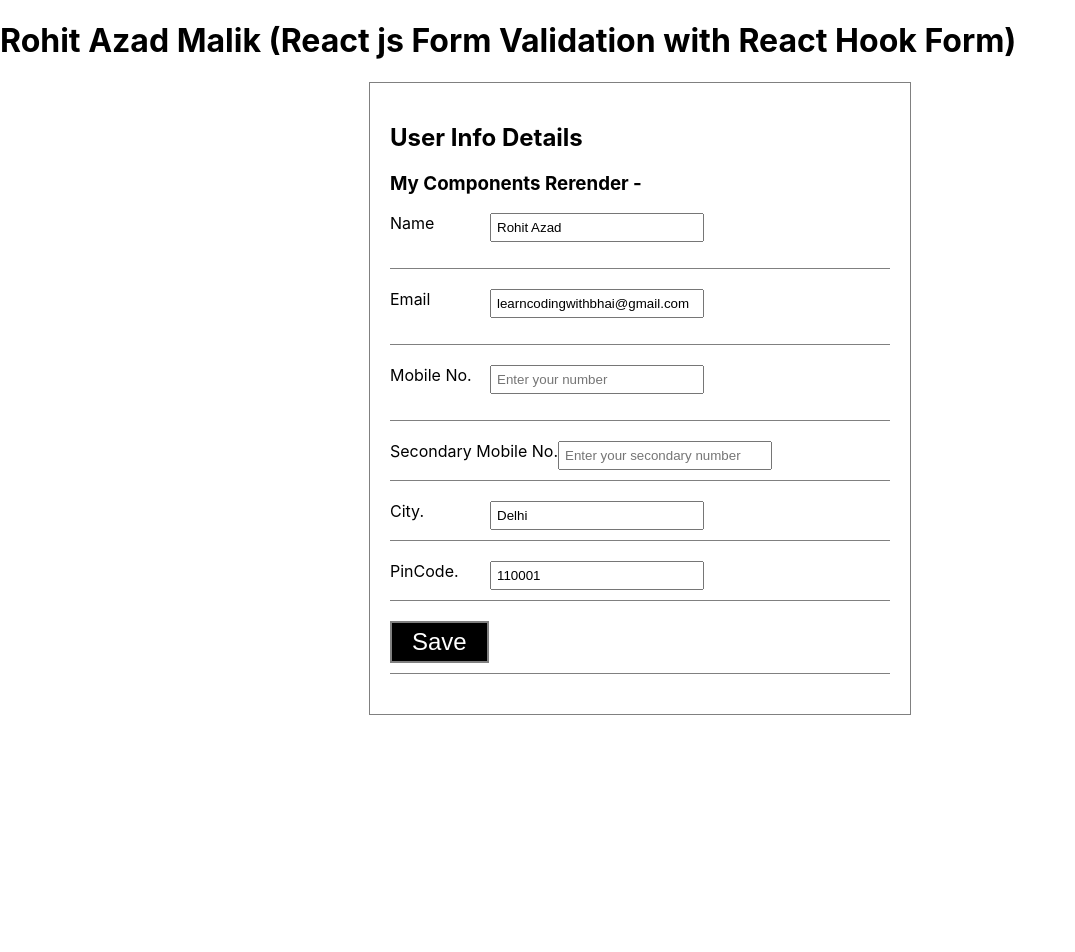
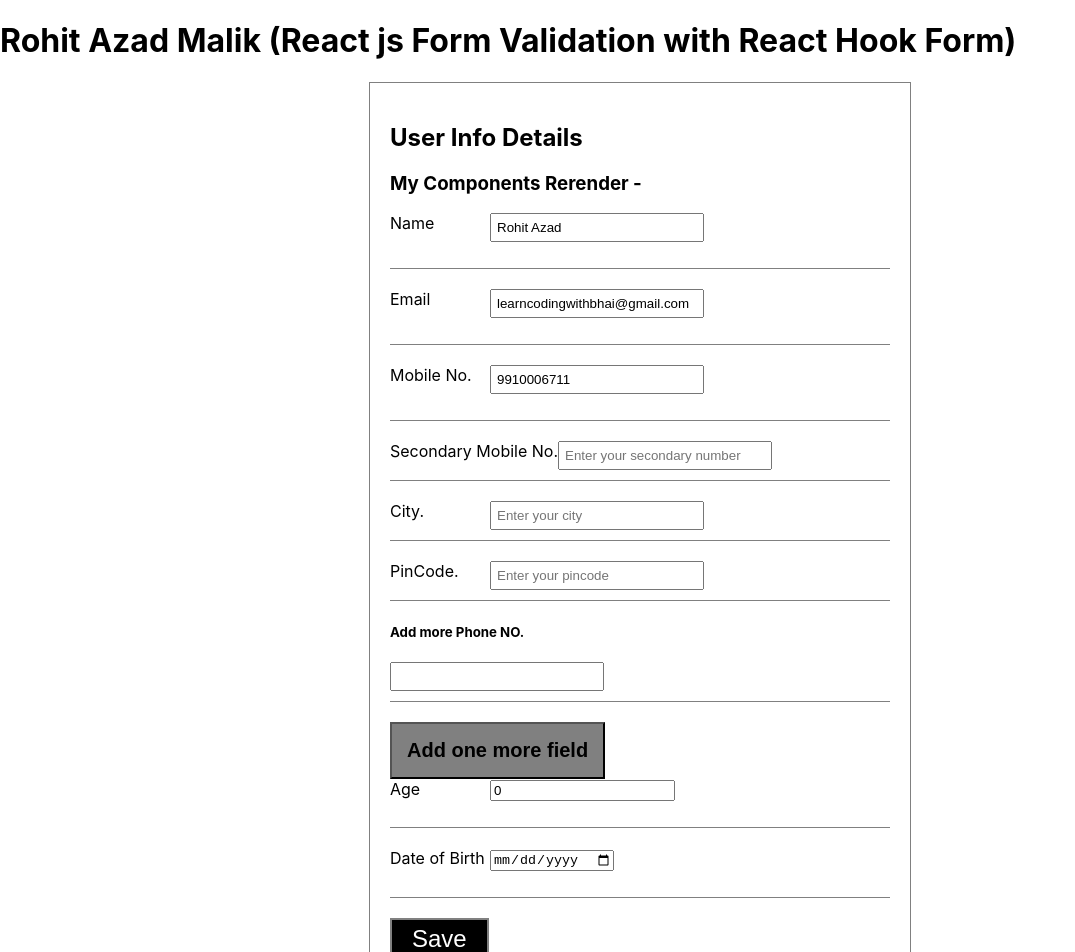
Before and after one commit to rohitazad/react-hook-form, a React (Create React App) app: page / in a window 1280 px wide. Shown: the top 952 px of the page, without its empty margins (0-1075 px from the left). Before the commit the page ends 800 px from the top, so only its background shows below. Built offline with nearby package versions, Linux system fonts and the light colour scheme.

Commit message:
date and number min max length add

```diff
--- a/src/App.css
+++ b/src/App.css
@@ -30,3 +30,14 @@ input[type=email]{
   width:200px;
   padding:5px;
 }
+.addBtn{
+  padding:15px;
+  font-weight: bold;
+  background-color: gray;
+  font-size:20px;
+}
+.rmoveBtn{
+  padding:5px;
+  font-weight: bold;
+  font-size:20px;
+}
--- a/src/Components/UserinfoArray.js
+++ b/src/Components/UserinfoArray.js
@@ -1,5 +1,5 @@
 import React from 'react';
-import {useForm} from 'react-hook-form';
+import {useForm, useFieldArray} from 'react-hook-form';
 import {DevTool} from '@hookform/devtools';
 
 
@@ -8,16 +8,24 @@ const UserInfoArray = ()=>{
         defaultValues:{
             name:'Rohit Azad',
             email:'learncodingwithbhai@gmail.com',
-            phone:['', ''],
+            phone:['9910006711', ''],
             address:{
-                city:'Delhi',
-                pincode:'110001'
-            }
+                city:'',
+                pincode:''
+            },
+            anoterPhoneNo:[{
+                number:''
+            }],
+            age:0,
+            dateOfBirth: new Date()
         }
     })
     const {register, control, handleSubmit, formState:{errors}} = form;
-
-    console.log('form', form)
+    const {fields, append, remove } = useFieldArray({
+        name:'anoterPhoneNo',
+        control
+    })
+    //console.log('useFildArray')
     const formSubmit = (data)=>{
         console.log('form submit', data);
 
@@ -31,6 +39,14 @@ const UserInfoArray = ()=>{
                     <div className='fromGroup'>
                         <label htmlFor="name">Name</label>
                         <input type="text" id="name" {...register('name', {
+                            minLength:{
+                                value:4,
+                                message:'Please fill more then 3 chr'
+                            },
+                            maxLength:{
+                                value:40,
+                                message:'Please fill less then 40 chr'
+                            },
                             required:{
                                 value:true,
                                 message:'Please fill your good name'
@@ -91,6 +107,52 @@ const UserInfoArray = ()=>{
                         <input id="pincode" type="text" {...register('address.pincode')} placeholder='Enter your pincode' />
                     </div>
 
+                        <div>
+                            <h5>Add more Phone NO.</h5>
+                            {
+                                fields.map((field, index)=>{
+                                    return (
+                                        <div key={field.id} className='fromGroup'>
+                                            <input type="text" {...register(`anoterPhoneNo.${index}.number`)} />
+                                            {
+                                                index> 0 && <button className='rmoveBtn' type="button" onClick={()=>remove(index)}>remove field </button>
+                                            }
+                                        </div>
+                                    )
+                                })
+                            }
+                            <button className='addBtn' type="button" onClick={()=>append({number:''})}>Add one more field </button>
+                        </div>
+                    <div className='fromGroup'>
+                        <label htmlFor="age">Age</label>
+                        <input type="number" id="age" {...register('age', {
+                            valueAsNumber:true,
+                            min:{
+                                value:3,
+                                message:'Please fill age more then 3'
+                            },
+                            max:{
+                                value:100,
+                                message:'you can not fill this form beacuse of your age is exits'
+                            },
+                            required:{
+                                value:true,
+                                message:'Please fill age'
+                            }
+                        })} placeholder='Enter your age' />
+                        <p className='error'>{errors.age?.message}</p>
+                    </div>
+                    <div className='fromGroup'>
+                        <label htmlFor="dateOfBirth">Date of Birth</label>
+                        <input type="date" id="dateOfBirth" {...register('dateOfBirth', {
+                            valueAsDate:true,
+                            required:{
+                                value:true,
+                                message:'Please fill date Of Birth'
+                            }
+                        })} placeholder='Enter your date Of Birth' />
+                        <p className='error'>{errors.dateOfBirth?.message}</p>
+                    </div>
 
                     <div className='fromGroup'>
                         <input type="submit" value="Save" />
```
